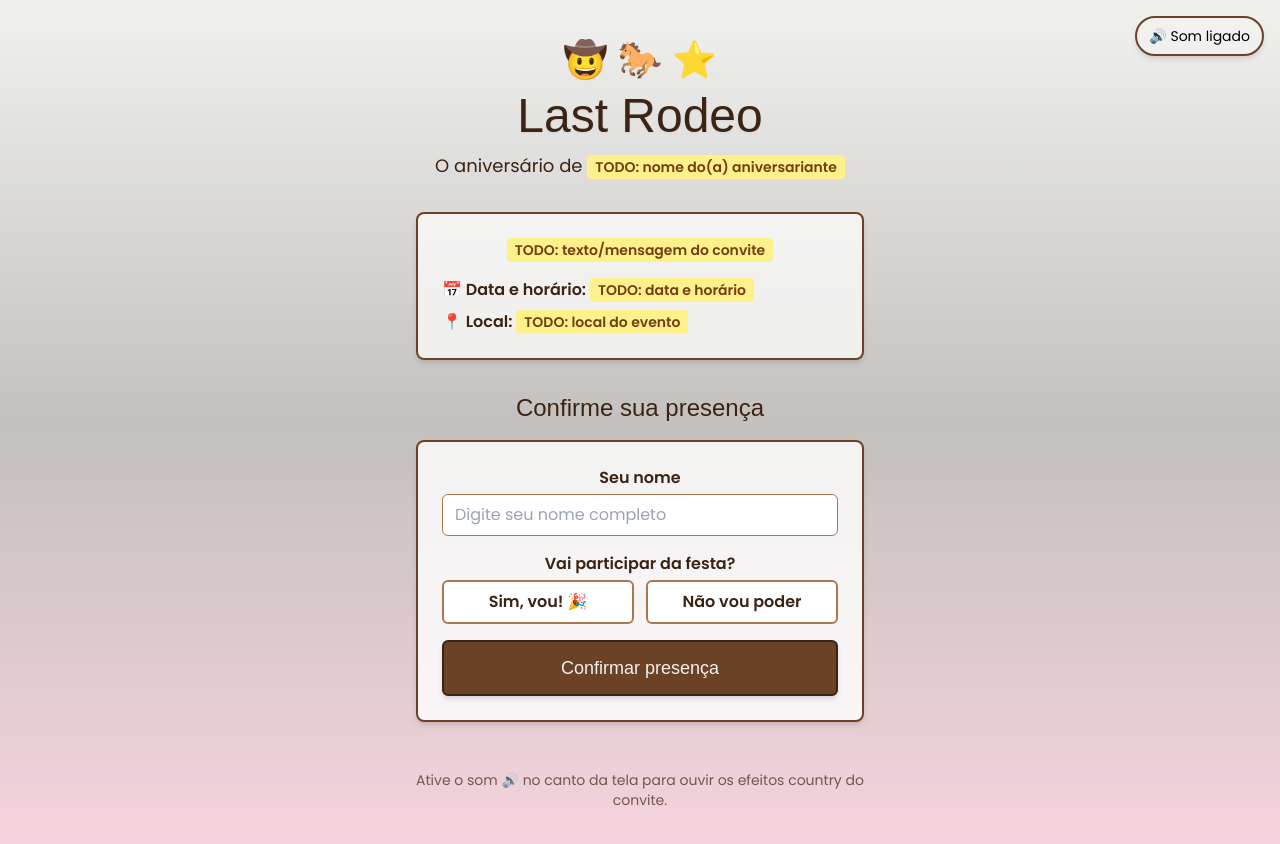
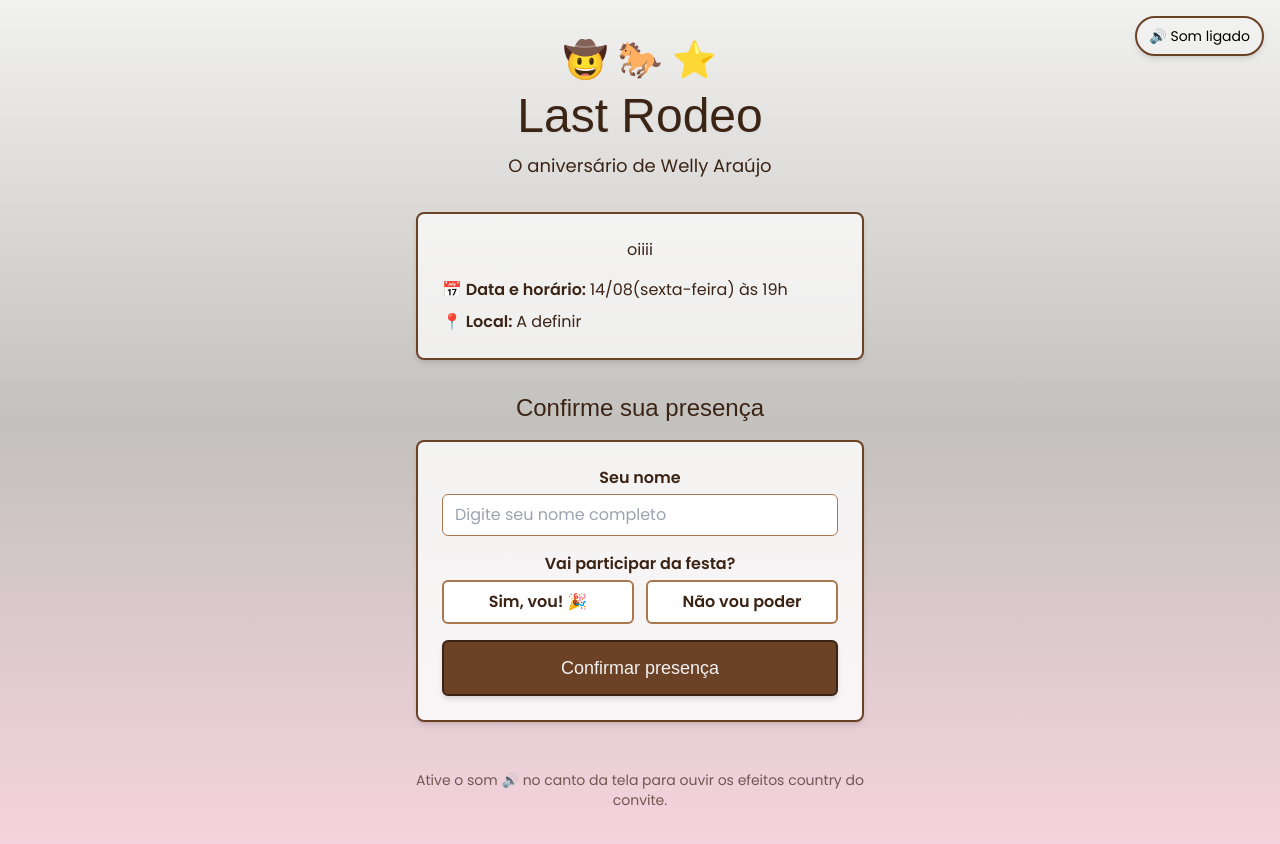
Before and after one commit to CoelhoGoes/country-birthday-invitation, a Next.js app: page / in a window 1280 px wide. Shown: the top 844 px of the page. Built offline with nearby package versions, Linux system fonts and the light colour scheme; a web font is replaced by a local one.

Commit message:
feat: adiciona local separado para variáveis de informações do aniversário

```diff
--- a/app/page.tsx
+++ b/app/page.tsx
@@ -1,4 +1,5 @@
 import { RsvpForm } from "@/components/RsvpForm";
+import { eventConfig } from "@/lib/eventConfig";
 
 function TodoPlaceholder({ label }: { label: string }) {
   return (
@@ -18,22 +19,27 @@ export default function Home() {
             Last Rodeo
           </h1>
           <p className="font-pop text-lg text-marrom-dark">
-            O aniversário de <TodoPlaceholder label="nome do(a) aniversariante" />
+            O aniversário de{" "}
+            {eventConfig.guestOfHonorName ?? (
+              <TodoPlaceholder label="nome do(a) aniversariante" />
+            )}
           </p>
         </section>
 
         <section className="w-full rounded-lg border-2 border-marrom bg-white/70 p-6 font-pop text-marrom-dark shadow-md">
           <p className="mb-4">
-            <TodoPlaceholder label="texto/mensagem do convite" />
+            {eventConfig.invitationMessage ?? (
+              <TodoPlaceholder label="texto/mensagem do convite" />
+            )}
           </p>
           <div className="flex flex-col gap-2 text-left">
             <p>
               <span className="font-semibold">📅 Data e horário: </span>
-              <TodoPlaceholder label="data e horário" />
+              {eventConfig.dateTime ?? <TodoPlaceholder label="data e horário" />}
             </p>
             <p>
               <span className="font-semibold">📍 Local: </span>
-              <TodoPlaceholder label="local do evento" />
+              {eventConfig.location ?? <TodoPlaceholder label="local do evento" />}
             </p>
           </div>
         </section>
--- /dev/null
+++ b/lib/eventConfig.ts
@@ -0,0 +1,9 @@
+// Preencha os dados reais do evento aqui antes do deploy final.
+// Enquanto um campo estiver null, a página mostra um placeholder "TODO".
+
+export const eventConfig = {
+  guestOfHonorName: "Welly Araújo",
+  dateTime: "14/08(sexta-feira) às 19h",
+  location: "A definir",
+  invitationMessage: "oiiii",
+};
```
